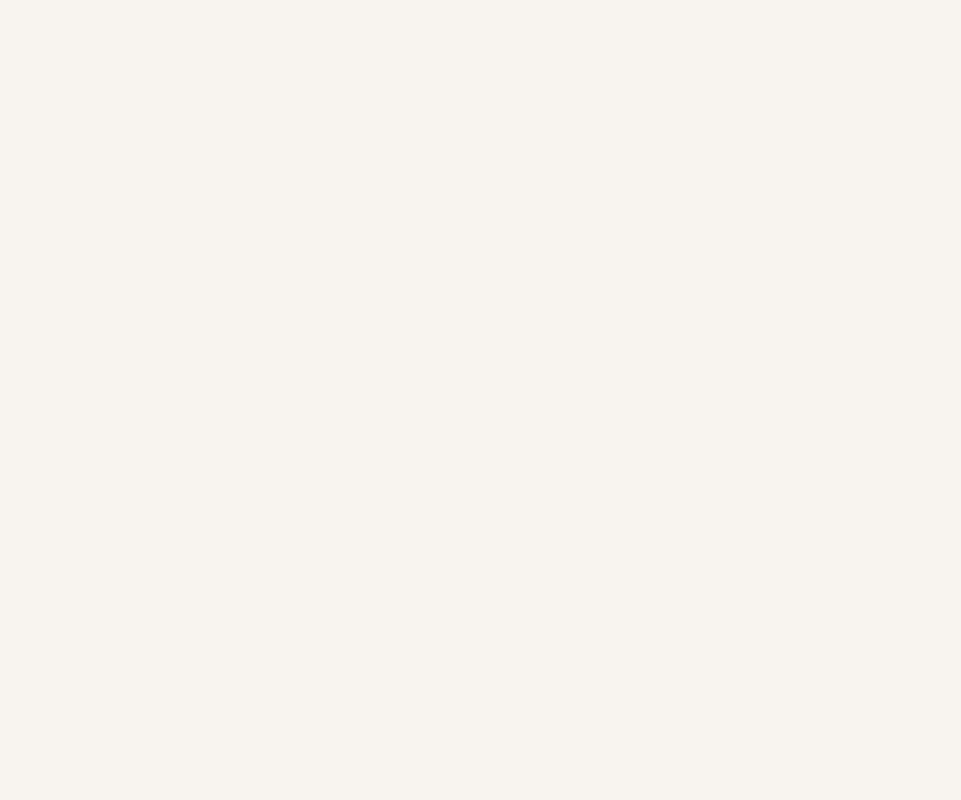
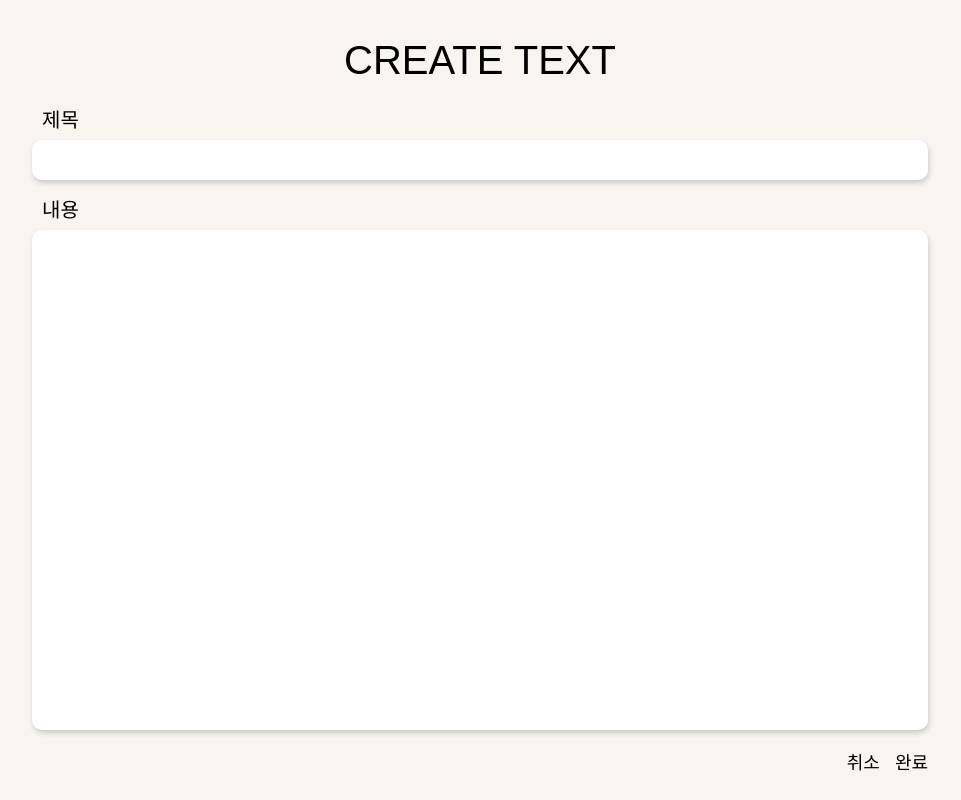
Before and after one commit to sjk990515/modalTodo, a React (Create React App) app: page /post in a window 1280 px wide. Before the commit this address had no page. Shown: the whole page, without its empty margins (160-1121 px from the left). Built offline with nearby package versions, Linux system fonts and the light colour scheme.

Commit message:
Post 진행중

```diff
--- /dev/null
+++ b/db.json
@@ -0,0 +1,3 @@
+{
+  "todo": []
+}
--- a/package.json
+++ b/package.json
@@ -10,6 +10,7 @@
     "@types/node": "^16.18.23",
     "@types/react": "^18.0.31",
     "@types/react-dom": "^18.0.11",
+    "json-server": "^0.17.3",
     "react": "^18.2.0",
     "react-dom": "^18.2.0",
     "react-router-dom": "^6.10.0",
--- a/src/Router.tsx
+++ b/src/Router.tsx
@@ -1,5 +1,6 @@
 import React from "react";
 import { BrowserRouter, Route, Routes } from "react-router-dom";
+import Post from "./components/Post";
 import GlobalStyles from "./GlobalStytles";
 import Home from "./pages/Home";
 
@@ -9,6 +10,7 @@ const Router = () => {
       <GlobalStyles />
       <Routes>
         <Route path="/" element={<Home />} />
+        <Route path="post" element={<Post />} />
       </Routes>
     </BrowserRouter>
   );
--- a/src/components/Post.tsx
+++ b/src/components/Post.tsx
@@ -1,7 +1,78 @@
 import React from "react";
+import { useNavigate } from "react-router-dom";
+import styled from "styled-components";
 
 function Post() {
-  return <div>Post</div>;
+  const navigate = useNavigate();
+
+  const CreateFormOnSubmit = (event: React.FormEvent<HTMLFormElement>) => {
+    event.preventDefault();
+  };
+
+  const CancelOnClick = () => {
+    navigate("/");
+  };
+  return (
+    <Wrap>
+      <PageTitle>CREATE TEXT</PageTitle>
+      <CreateForm onSubmit={CreateFormOnSubmit}>
+        <TextTitle>제목</TextTitle>
+        <TitleInput />
+        <TextTitle>내용</TextTitle>
+        <TextInput />
+
+        <ButtonDiv>
+          <Cancel onClick={CancelOnClick}>취소</Cancel>
+          <Create>완료</Create>
+        </ButtonDiv>
+      </CreateForm>
+    </Wrap>
+  );
 }
 
 export default Post;
+const Wrap = styled.div`
+  width: 70%;
+  margin: 0 auto;
+`;
+const PageTitle = styled.h2`
+  margin: 40px 0 30px 0;
+  font-size: 40px;
+  text-align: center;
+`;
+const CreateForm = styled.form``;
+const TextTitle = styled.h3`
+  font-size: 20px;
+  margin: 20px 0 10px 10px;
+`;
+const TitleInput = styled.input`
+  width: 100%;
+  height: 40px;
+  border-radius: 10px;
+  border: 0;
+  box-shadow: 1px 3px 5px 0px #ccc;
+  text-indent: 7px;
+  font-size: 17px;
+`;
+const TextInput = styled.textarea`
+  width: 100%;
+  height: 500px;
+  resize: none;
+  border-radius: 10px;
+  border: 0;
+  box-shadow: 1px 3px 5px 0px #ccc;
+  text-indent: 7px;
+  font-size: 17px;
+`;
+const ButtonDiv = styled.div`
+  display: flex;
+  margin-top: 15px;
+`;
+const Cancel = styled.button`
+  margin-left: auto;
+  font-size: 18px;
+`;
+const Create = styled.button`
+  margin-left: 15px;
+  font-size: 18px;
+`;
--- a/src/pages/Home.tsx
+++ b/src/pages/Home.tsx
@@ -1,7 +1,15 @@
 import React from "react";
+import { useNavigate } from "react-router-dom";
 import styled from "styled-components";
 
 function Home() {
+  const navigate = useNavigate();
+
+  // 게시글 작성 페이지로 이동
+  const createPost = () => {
+    navigate("post");
+  };
+
   return (
     <Wrap>
       <TitleH2>TODO LIST</TitleH2>
@@ -19,12 +27,18 @@ function Home() {
         <p>안녕안녕</p>
         <p>2023.03.30</p>
       </Contents>
+
+      {/* 게시글 작성 페이지로 이동 */}
+      <Create onClick={createPost}>+</Create>
     </Wrap>
   );
 }
 
 export default Home;
-const Wrap = styled.div``;
+const Wrap = styled.div`
+  width: 800px;
+  margin: 0 auto;
+`;
 const TitleH2 = styled.h2`
   font-size: 40px;
   text-align: center;
@@ -40,17 +54,39 @@ const NameP = styled.p`
 `;
 const Contents = styled.div`
   margin: 20px auto 0 auto;
-  width: 750px;
+  width: 100%;
   height: 50px;
   background-color: #fff;
   border-radius: 10px;
   display: flex;
   align-items: center;
   justify-content: space-between;
+  box-shadow: 1px 3px 5px 0px #ccc;
+  transition: 0.5s;
+  cursor: pointer;
+  &:hover {
+    background-color: #ccc;
+  }
   p {
     margin: 0 15px;
   }
 `;
 const Create = styled.p`
   position: fixed;
+  width: 50px;
+  height: 50px;
+  background-color: #fff;
+  border-radius: 50%;
+  box-shadow: 1px 3px 5px 0px #ccc;
+  line-height: 50px;
+  text-align: center;
+  font-size: 40px;
+  font-weight: 100;
+  right: 20%;
+  bottom: 50px;
+  cursor: pointer;
+  transition: 0.5s ease;
+  &:hover {
+    background-color: #ccc;
+  }
 `;
```
Also changed, not shown: 1 other file (tests, documents, lock files or other folders).
